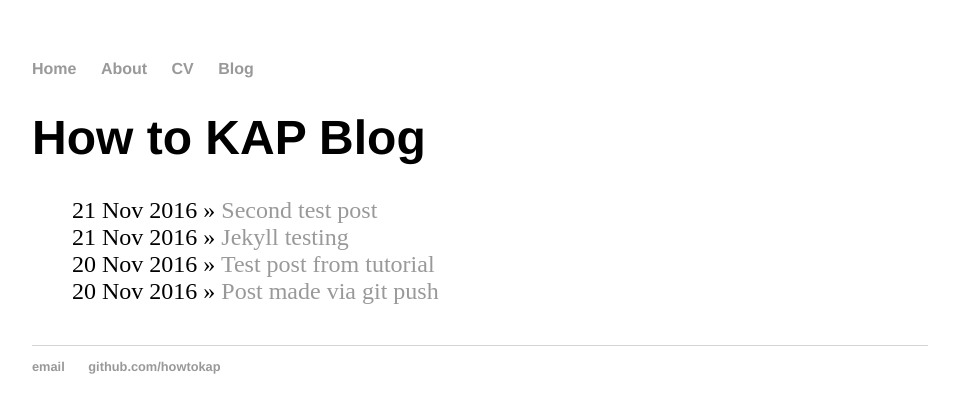
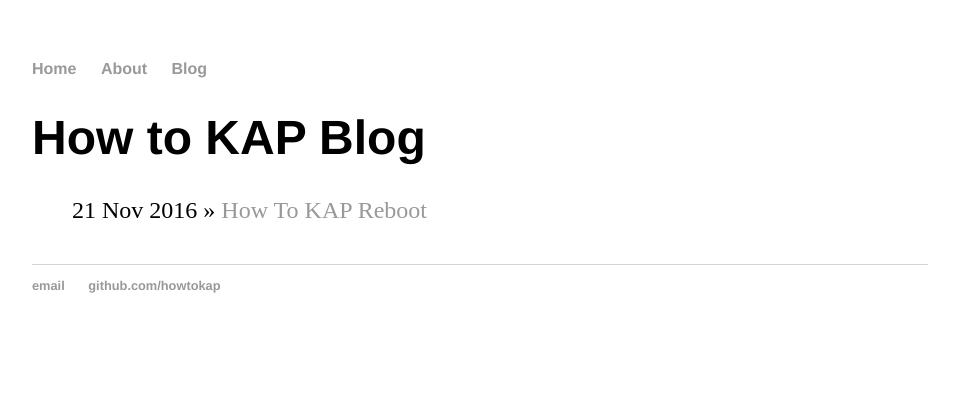
Before and after one commit to howtokap/howtokap.github.io, a Jekyll site: the page built from blog/index.html, in a window 1280 px wide. Shown: the top 413 px of the page, without its empty margins (160-1119 px from the left). Built offline with Jekyll 4.4.1, drawn with Linux system fonts in a browser that asks for light colours.

Commit message:
Howtokap reboot.
Removed test posts, added reboot post.  Bare minimum index and about files.
No theme content to speak of.

```diff
--- a/_layouts/default.html
+++ b/_layouts/default.html
@@ -10,7 +10,6 @@
 	    		<ul>
 	        		<li><a href="/">Home</a></li>
 		        	<li><a href="/about">About</a></li>
-	        		<li><a href="/cv">CV</a></li>
 	        		<li><a href="/blog">Blog</a></li>
 	    		</ul>
 			</nav>
--- a/_posts/2016-11-20-test-post-2.md
+++ /dev/null
@@ -1,7 +0,0 @@
----
-layout: post
-title: "Post made via git push"
-date: 2016-11-20
----
-
-A second test post.  This one I'm making locally, then pushing to github.
--- a/_posts/2016-11-20-test-post.md
+++ /dev/null
@@ -1,7 +0,0 @@
----
-layout: post
-title: "Test post from tutorial"
-date: 2016-11-20
----
-
-Setting up a new blog on Github with Jekyll.  It actually is a lot easier than I thought it was going to be.
--- a/_posts/2016-11-21-jekyll-test.md
+++ /dev/null
@@ -1,9 +0,0 @@
----
-layout: post
-title: "Jekyll testing"
-date: 2016-11-21
----
-
-I've installed Jekyll on my workstation now.  Let's see how it works!
-
-Brilliantly!
--- a/_posts/2016-11-21-post2.md
+++ /dev/null
@@ -1,7 +0,0 @@
----
-layout: post
-title: "Second test post"
-date: 2016-11-21
----
-
-Jekyll now on both linux workstations.  I'm in business.
```
Also changed, not shown: _posts/2016-11-22-Howtokap-reboot.md (added, +20 -0 lines), about/index.md (added, +8 -0 lines), index.html (deleted, +0 -8 lines), index.md (added, +7 -0 lines).
